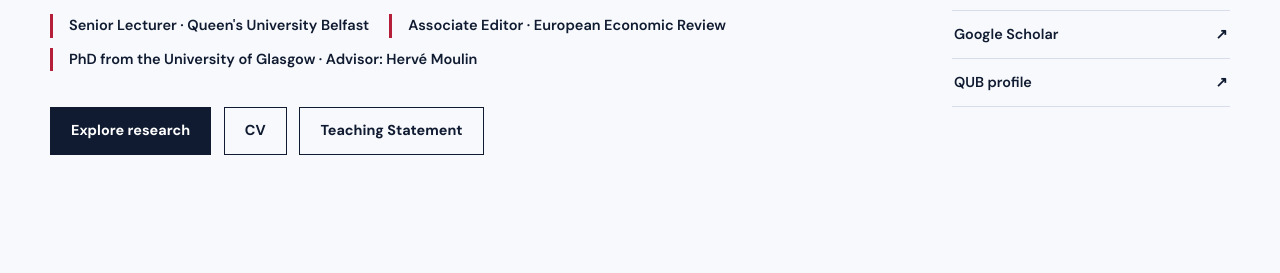
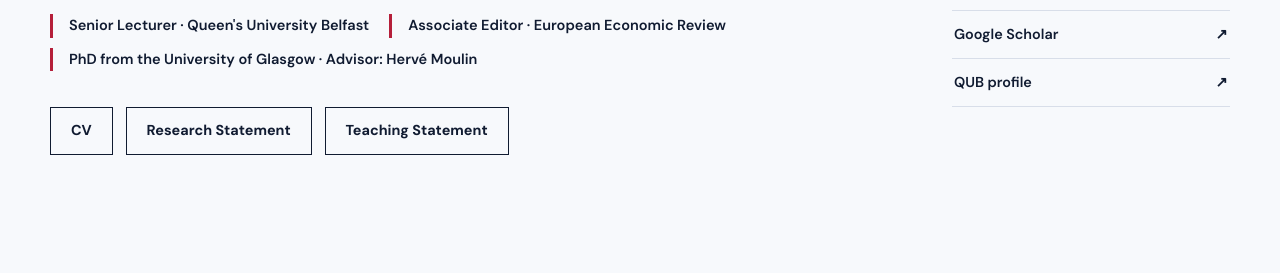
Before and after one commit to josueortega1-maker/josueortega1-maker.github.io, a plain HTML site: page index.html in a window 1280 px wide. Shown: the part 527-800 px from the top of the page. Drawn offline with Linux system fonts and the light colour scheme.

Commit message:
Update index.html

```diff
--- a/index.html
+++ b/index.html
@@ -43,8 +43,8 @@
         </div>
 
         <div class="hero-actions">
-          <a class="button primary" href="#research">Explore research</a>
           <a class="button secondary" href="CV-Josue-Ortega.pdf" target="_blank">CV</a>
+          <a class="button secondary" href="" target="_blank">Research Statement</a>
           <a class="button secondary" href="Teaching Statement Ortega.pdf" target="_blank">Teaching Statement</a>
         </div>
       </div>
```
